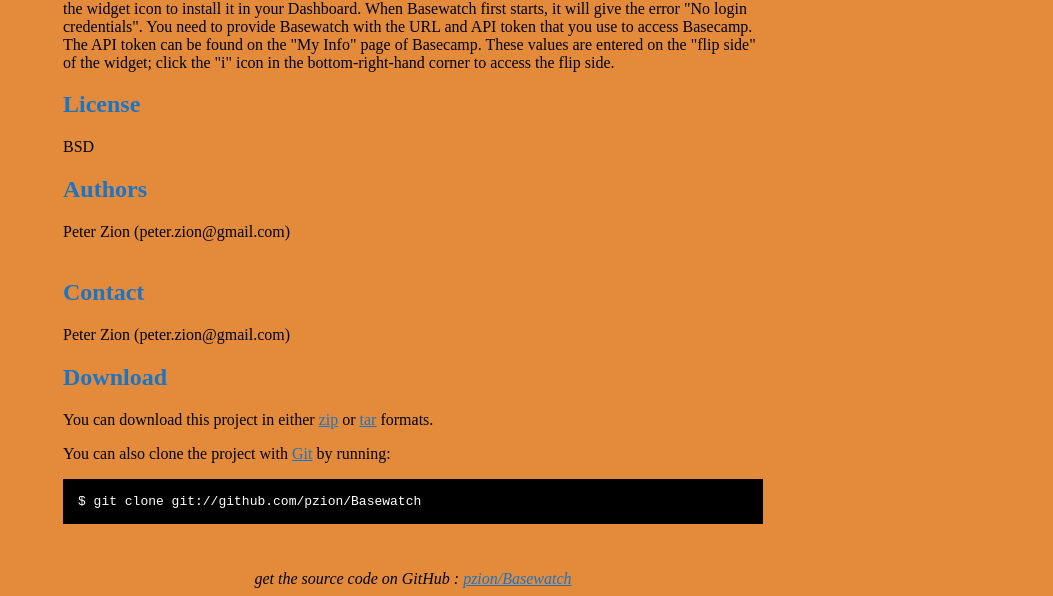
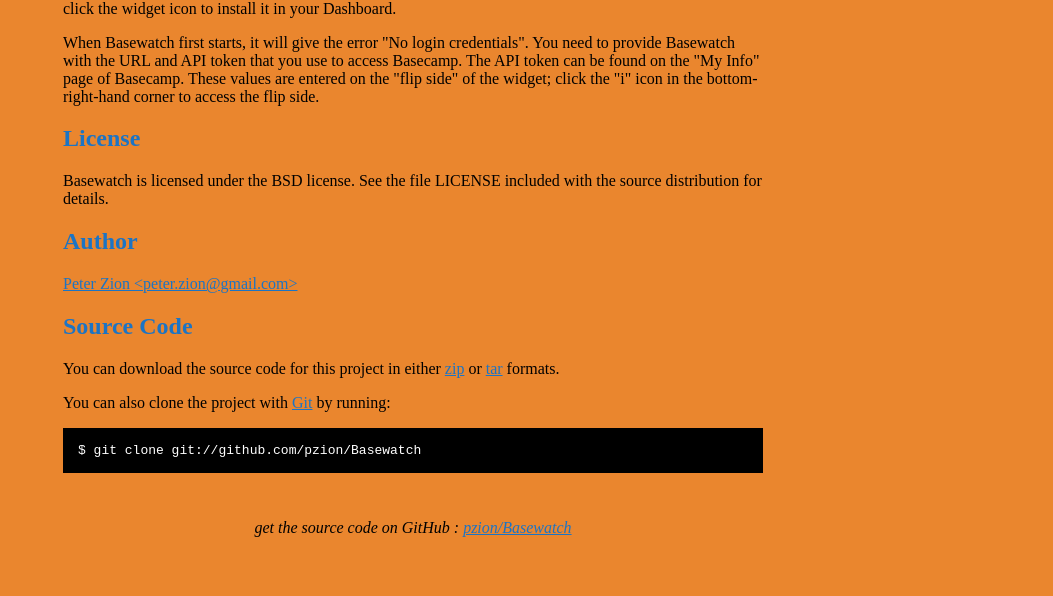
Before and after one commit to Emisense/Basewatch, a plain HTML site: page index.html in a window 1280 px wide. Shown: the part 314-910 px from the top of the page, without its empty margins (227-1280 px from the left). After the commit the page ends 859 px from the top, so only its background shows below. Drawn offline with Linux system fonts and the light colour scheme.

Commit message:
Homepage

```diff
--- a/index.html
+++ b/index.html
@@ -10,7 +10,7 @@
 	<style type="text/css">
 		body {
   		margin-top: 1.0em;
-  		background-color: #e38b3b;
+  		background-color: #ea862e;
 		  font-family: "Helvetica,Arial,FreeSans";
   		color: #000000;
     }
@@ -52,24 +52,26 @@
       A Mac OS X time tracker widget for Basecamp
     </div>
 
-    <p>Basewatch is a Mac OS X Dashboard widget for time tracking on 37signals' Basecamp project mamangement system.</p><h2>Install</h2>
-<p>Download the latest version of Basewatch from here. Unarchive the downloaded file and then double-click the widget icon to install it in your Dashboard.
+    <p>Basewatch is a Mac OS X Dashboard widget for time tracking on 37signals' Basecamp project mamangement system.</p>
 
-When Basewatch first starts, it will give the error "No login credentials". You need to provide Basewatch with the URL and API token that you use to access Basecamp. The API token can be found on the "My Info" page of Basecamp. These values are entered on the "flip side" of the widget; click the "i" icon in the bottom-right-hand corner to access the flip side.</p>
-<h2>License</h2>
-<p>BSD</p>
-<h2>Authors</h2>
-<p>Peter Zion (peter.zion@gmail.com)
-<br/>
-<br/>      </p>
-<h2>Contact</h2>
-<p>Peter Zion (peter.zion@gmail.com)
-<br/>      </p>
+    <h2>Install</h2>
+    <p><a href='http://github.com/downloads/pzion/Basewatch/basewatch-1.1.wdgt.tar.bz2'>Click here to download the latest version of Basewatch</a>. Unarchive the downloaded file and then double-click the widget icon to install it in your Dashboard.
+    </p>
+
+    <p> When Basewatch first starts, it will give the error "No login credentials". You need to provide Basewatch with the URL and API token
+    that you use to access Basecamp. The API token can be found on the "My Info" page of Basecamp. These values are entered on the "flip
+    side" of the widget; click the "i" icon in the bottom-right-hand corner to access the flip side. </p>
+
+    <h2>License</h2>
+    <p>Basewatch is licensed under the BSD license.  See the file LICENSE included with the source distribution for details.</p>
+
+    <h2>Author</h2>
+    <p><a href='mailto:peter.zion@gmail.com'>Peter Zion &lt;peter.zion@gmail.com&gt;</a></p>
 
 
-    <h2>Download</h2>
+    <h2>Source Code</h2>
     <p>
-      You can download this project in either
+      You can download the source code for this project in either
       <a href="http://github.com/pzion/Basewatch/zipball/master">zip</a> or
       <a href="http://github.com/pzion/Basewatch/tarball/master">tar</a> formats.
     </p>
```
